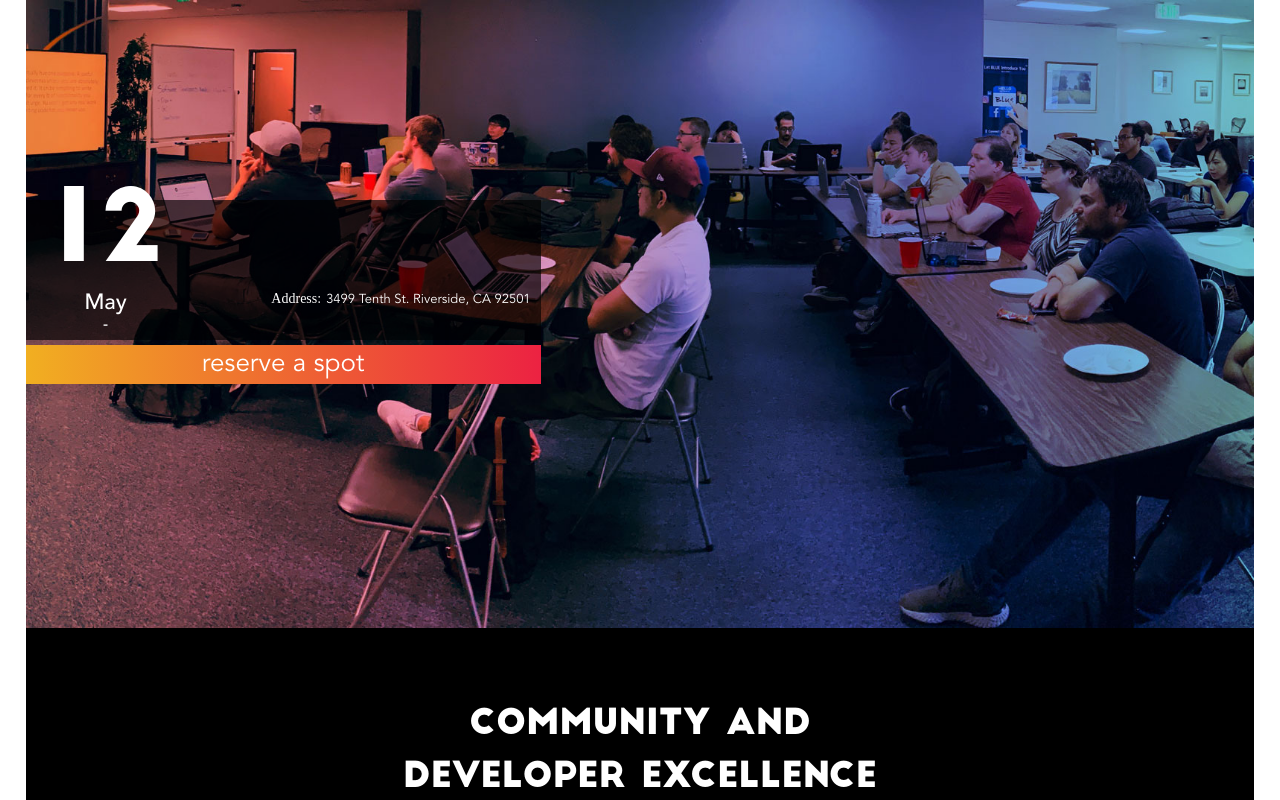
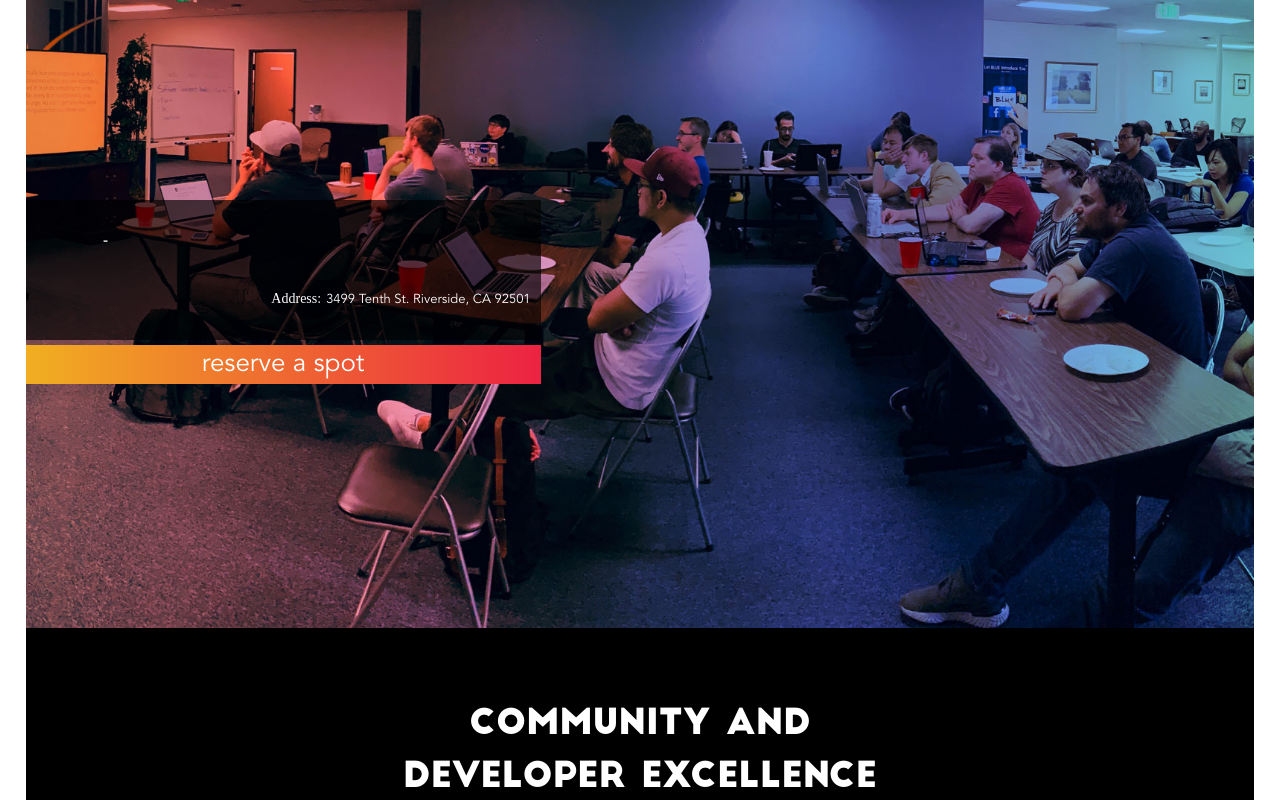
Before and after one commit to inland-empire-software-development/main, a Next.js app: page / in a window 1280 px wide. Shown: the top 800 px of the page. Built offline with nearby package versions, Linux system fonts and the light colour scheme; no server answers; a web font is replaced by a local one.

Commit message:
added date from fetch call

```diff
--- a/src/components/heroEvent.js
+++ b/src/components/heroEvent.js
@@ -16,7 +16,8 @@ function HeroEvent() {
     	setEventName(result[0].name);
     	setEventStartTime(calcStartTime(result[0].local_time));
     	setEventEndTime(calcEndTime(result[0].local_time, result[0].duration));
-    	console.log(splitMonth(result[0].local_date))
+    	setEventMonth(splitMonth(result[0].local_date));
+    	setEventDay(splitDay(result[0].local_date));
 	// YOUR DATA IS THE PARAMETER RESULT
 		})
 	})
@@ -30,8 +31,8 @@ function HeroEvent() {
 				{/* hero event info left side */}
 				<div className="hero-event-date">
 
-					<p>12</p>
-					<p>May</p>
+					<p>{eventDay}</p>
+					<p>{eventMonth}</p>
 					<p>{eventStartTime} - {eventEndTime}</p>
 
 				</div>
```
